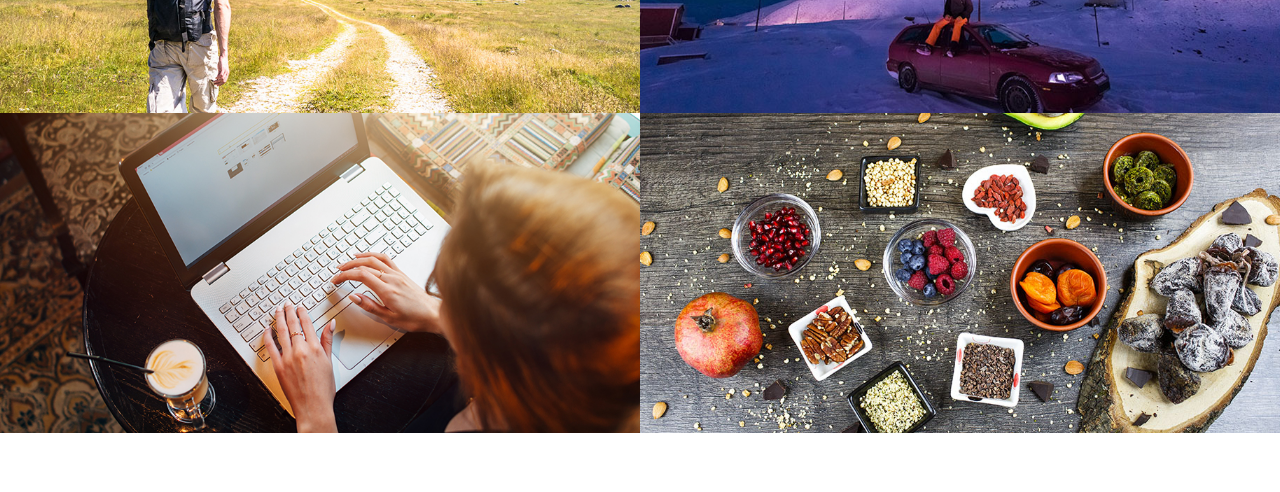
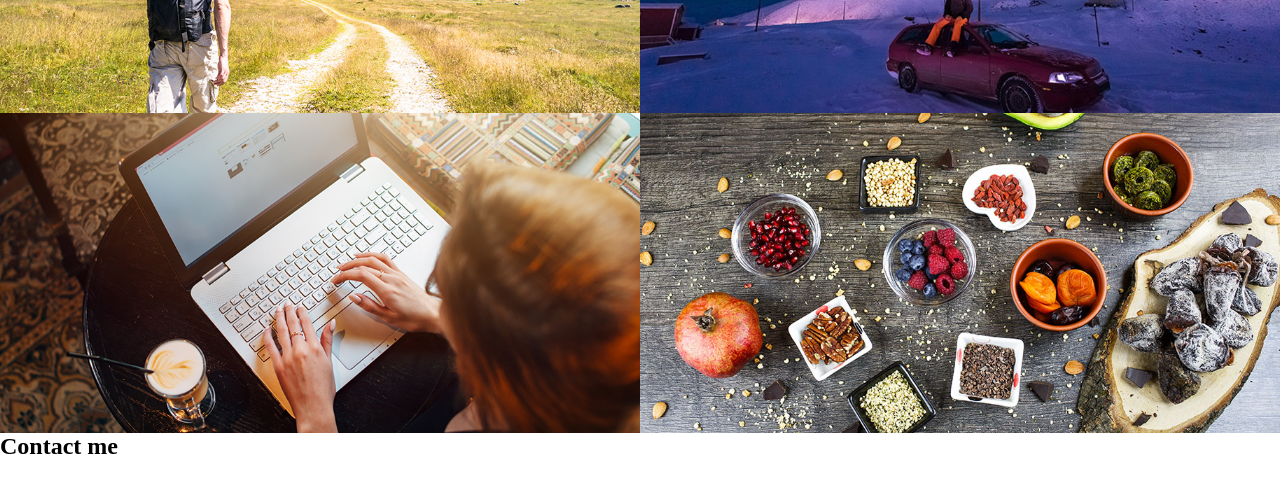
Before and after one commit to Robert1211/portfolio_web1.0, a plain HTML site: page index.html in a window 1280 px wide. Shown: the part 4302-4794 px from the top of the page. Drawn offline with Linux system fonts and the light colour scheme.

Commit message:
section_contact

```diff
--- a/index.html
+++ b/index.html
@@ -108,7 +108,10 @@
        </div>
 
    </section>
-   <section></section>
+   <section class="contact">
+       <h1>Contact me</h1>
+
+   </section>
    <footer></footer>
 </body>
 </html>
```
